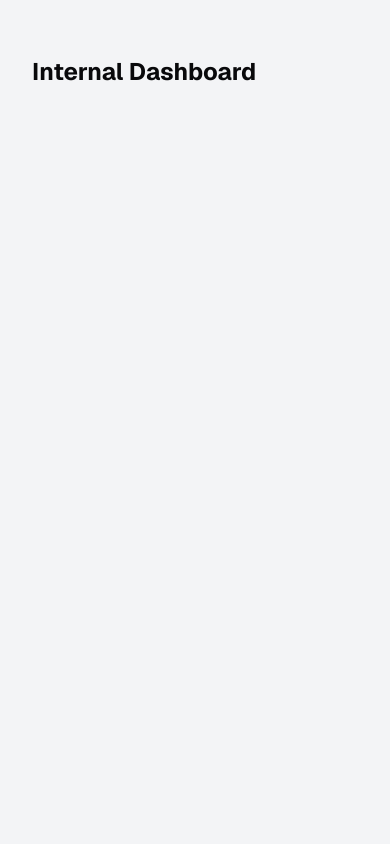
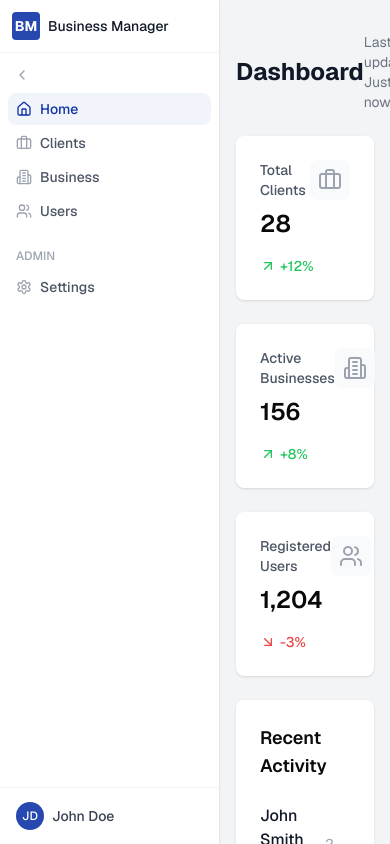
Before and after one commit to nizaeros/business-management, a Next.js app: page /internal/dashboard in a window 390 px wide. Built offline with nearby package versions, Linux system fonts and the light colour scheme.

Commit message:
feat: Improved sidebar design and layout
- Enhanced sidebar UI with AWS/Azure inspired design
- Reorganized menu items (Home, Clients, Business, Users)
- Created separate admin section for settings
- Improved responsive behavior and animations
- Added user dropdown with proper positioning

```diff
--- a/src/app/(internal)/internal/dashboard/page.tsx
+++ b/src/app/(internal)/internal/dashboard/page.tsx
@@ -1,12 +1,103 @@
 'use client';
 
 import React from 'react';
+import {
+  Users,
+  Building2,
+  Briefcase,
+  ArrowUpRight,
+  ArrowDownRight
+} from 'lucide-react';
 
 export default function InternalDashboardPage() {
   return (
-    <div className="p-4">
-      <h1 className="text-2xl font-bold mb-4">Internal Dashboard</h1>
-      {/* Dashboard content will be implemented here */}
+    <div className="space-y-6">
+      {/* Header */}
+      <div className="flex justify-between items-center">
+        <h1 className="text-2xl font-bold text-gray-900">Dashboard</h1>
+        <div className="text-sm text-gray-500">Last updated: Just now</div>
+      </div>
+
+      {/* Stats Grid */}
+      <div className="grid grid-cols-1 md:grid-cols-3 gap-6">
+        <StatCard
+          title="Total Clients"
+          value="28"
+          change="+12%"
+          trend="up"
+          icon={Briefcase}
+        />
+        <StatCard
+          title="Active Businesses"
+          value="156"
+          change="+8%"
+          trend="up"
+          icon={Building2}
+        />
+        <StatCard
+          title="Registered Users"
+          value="1,204"
+          change="-3%"
+          trend="down"
+          icon={Users}
+        />
+      </div>
+
+      {/* Recent Activity */}
+      <div className="bg-white rounded-lg shadow p-6">
+        <h2 className="text-lg font-semibold mb-4">Recent Activity</h2>
+        <div className="space-y-4">
+          {[
+            { user: 'John Smith', action: 'created a new business', time: '2 hours ago' },
+            { user: 'Sarah Wilson', action: 'updated client details', time: '4 hours ago' },
+            { user: 'Mike Johnson', action: 'added new user', time: '6 hours ago' },
+          ].map((activity, index) => (
+            <div key={index} className="flex items-center justify-between py-2 border-b border-gray-100 last:border-0">
+              <div>
+                <span className="font-medium text-gray-900">{activity.user}</span>
+                <span className="text-gray-500"> {activity.action}</span>
+              </div>
+              <span className="text-sm text-gray-400">{activity.time}</span>
+            </div>
+          ))}
+        </div>
+      </div>
     </div>
   );
 }
+
+interface StatCardProps {
+  title: string;
+  value: string;
+  change: string;
+  trend: 'up' | 'down';
+  icon: React.ElementType;
+}
+
+function StatCard({ title, value, change, trend, icon: Icon }: StatCardProps) {
+  return (
+    <div className="bg-white rounded-lg shadow p-6">
+      <div className="flex justify-between items-start">
+        <div>
+          <p className="text-sm font-medium text-gray-600">{title}</p>
+          <p className="text-2xl font-semibold mt-2">{value}</p>
+        </div>
+        <div className="bg-gray-50 rounded-lg p-2">
+          <Icon className="w-6 h-6 text-gray-400" />
+        </div>
+      </div>
+      <div className="mt-4 flex items-center">
+        {trend === 'up' ? (
+          <ArrowUpRight className="w-4 h-4 text-green-500" />
+        ) : (
+          <ArrowDownRight className="w-4 h-4 text-red-500" />
+        )}
+        <span className={`ml-1 text-sm font-medium ${
+          trend === 'up' ? 'text-green-500' : 'text-red-500'
+        }`}>
+          {change}
+        </span>
+      </div>
+    </div>
+  );
+}
--- a/src/app/(internal)/layout.tsx
+++ b/src/app/(internal)/layout.tsx
@@ -1,4 +1,7 @@
+'use client';
+
 import React from 'react';
+import Sidebar from '@/components/ui/Sidebar';
 
 export default function InternalLayout({
   children,
@@ -6,10 +9,15 @@ export default function InternalLayout({
   children: React.ReactNode;
 }) {
   return (
-    <div className="min-h-screen bg-gray-100">
-      {/* Add navigation and sidebar components later */}
-      <main className="py-10">
-        <div className="max-w-7xl mx-auto px-4 sm:px-6 lg:px-8">{children}</div>
+    <div className="flex h-screen bg-gray-100">
+      {/* Sidebar */}
+      <Sidebar />
+
+      {/* Main Content */}
+      <main className="flex-1 overflow-auto">
+        <div className="max-w-7xl mx-auto px-4 sm:px-6 lg:px-8 py-8">
+          {children}
+        </div>
       </main>
     </div>
   );
--- a/src/components/ui/Sidebar.tsx
+++ b/src/components/ui/Sidebar.tsx
@@ -1,3 +1,5 @@
+'use client';
+
 import React, { useState } from 'react';
 import Link from 'next/link';
 import { usePathname } from 'next/navigation';
@@ -8,18 +10,25 @@ import {
   Briefcase,
   ChevronLeft,
   ChevronRight,
-  LayoutDashboard,
-  Settings
+  Home,
+  Settings,
+  LogOut,
+  User
 } from 'lucide-react';
 
-const menuItems = [
+const mainMenuItems = [
   {
-    title: 'Dashboard',
-    icon: LayoutDashboard,
+    title: 'Home',
+    icon: Home,
     path: '/internal/dashboard'
   },
   {
-    title: 'Businesses',
+    title: 'Clients',
+    icon: Briefcase,
+    path: '/internal/clients'
+  },
+  {
+    title: 'Business',
     icon: Building2,
     path: '/internal/businesses'
   },
@@ -27,12 +36,10 @@ const menuItems = [
     title: 'Users',
     icon: Users,
     path: '/internal/users'
-  },
-  {
-    title: 'Clients',
-    icon: Briefcase,
-    path: '/internal/clients'
-  },
+  }
+];
+
+const adminMenuItems = [
   {
     title: 'Settings',
     icon: Settings,
@@ -40,46 +47,90 @@ const menuItems = [
   }
 ];
 
+interface UserDropdownProps {
+  isExpanded: boolean;
+}
+
+const UserDropdown: React.FC<UserDropdownProps> = ({ isExpanded }) => {
+  const [isOpen, setIsOpen] = useState(false);
+  const userName = "John Doe"; // This should come from your auth context
+  const userInitials = userName.split(' ').map(n => n[0]).join('').toUpperCase();
+
+  const dropdownItems = [
+    { title: 'Edit Profile', icon: User, action: () => console.log('Edit profile') },
+    { title: 'Logout', icon: LogOut, action: () => console.log('Logout') },
+  ];
+
+  return (
+    <div className="relative">
+      <button
+        onClick={() => setIsOpen(!isOpen)}
+        className={`w-full p-1.5 flex items-center ${isExpanded ? 'px-2' : 'justify-center'} hover:bg-gray-100 rounded-lg transition-colors`}
+      >
+        <div className="w-7 h-7 rounded-full overflow-hidden bg-egyptian-blue/90 flex items-center justify-center flex-shrink-0">
+          <span className="text-white text-xs font-medium">{userInitials}</span>
+        </div>
+        {isExpanded && (
+          <motion.div
+            initial={{ opacity: 0, x: -10 }}
+            animate={{ opacity: 1, x: 0 }}
+            exit={{ opacity: 0, x: -10 }}
+            className="ml-2 text-sm font-medium text-gray-700 truncate"
+          >
+            {userName}
+          </motion.div>
+        )}
+      </button>
+
+      <AnimatePresence>
+        {isOpen && (
+          <motion.div
+            initial={{ opacity: 0, y: -10 }}
+            animate={{ opacity: 1, y: 0 }}
+            exit={{ opacity: 0, y: -10 }}
+            className={`absolute bottom-full ${isExpanded ? 'w-full' : 'w-48'} ${!isExpanded ? '-right-2' : 'right-0'} mb-1 bg-white rounded-lg shadow-lg border border-gray-200 overflow-hidden`}
+          >
+            {dropdownItems.map((item, index) => (
+              <button
+                key={index}
+                onClick={() => {
+                  item.action();
+                  setIsOpen(false);
+                }}
+                className="w-full px-3 py-1.5 flex items-center text-gray-700 hover:bg-gray-50 transition-colors"
+              >
+                <item.icon className="w-3.5 h-3.5 text-gray-500" />
+                <span className="ml-2 text-sm">{item.title}</span>
+              </button>
+            ))}
+          </motion.div>
+        )}
+      </AnimatePresence>
+    </div>
+  );
+};
+
 export default function Sidebar() {
   const [isExpanded, setIsExpanded] = useState(true);
   const pathname = usePathname();
+  const isAdmin = true; // This should come from your auth context
 
-  return (
-    <motion.div
-      initial={{ width: isExpanded ? 240 : 64 }}
-      animate={{ width: isExpanded ? 240 : 64 }}
-      transition={{ duration: 0.3, ease: 'easeInOut' }}
-      className="h-screen bg-white border-r border-gray-200 flex flex-col"
-    >
-      {/* Toggle Button */}
-      <button
-        onClick={() => setIsExpanded(!isExpanded)}
-        className="p-3 rounded-lg mx-2 mt-2 hover:bg-gray-100 transition-colors"
-      >
-        {isExpanded ? (
-          <ChevronLeft className="w-5 h-5 text-gray-500" />
-        ) : (
-          <ChevronRight className="w-5 h-5 text-gray-500" />
-        )}
-      </button>
-
-      {/* Navigation Items */}
-      <nav className="flex-1 pt-4">
-        {menuItems.map((item) => {
+  const renderMenuItems = (items: typeof mainMenuItems) => {
+    return items.map((item) => {
       const isActive = pathname === item.path;
 
       return (
         <Link
           key={item.path}
           href={item.path}
-              className={`flex items-center px-3 py-2 mx-2 rounded-lg mb-1 group transition-colors ${
+          className={`flex items-center px-2 py-1.5 rounded-lg mb-0.5 group transition-colors ${
             isActive
-                  ? 'bg-egyptian-blue text-white'
-                  : 'hover:bg-gray-100 text-gray-700'
+              ? 'bg-egyptian-blue/5 text-egyptian-blue'
+              : 'hover:bg-gray-50 text-gray-600'
           }`}
         >
-              <item.icon className={`w-5 h-5 ${
-                isActive ? 'text-white' : 'text-gray-500'
+          <item.icon className={`w-4 h-4 ${
+            isActive ? 'text-egyptian-blue' : 'text-gray-400 group-hover:text-gray-500'
           }`} />
           <AnimatePresence>
             {isExpanded && (
@@ -88,7 +139,7 @@ export default function Sidebar() {
                 animate={{ opacity: 1, x: 0 }}
                 exit={{ opacity: 0, x: -10 }}
                 transition={{ duration: 0.2 }}
-                    className="ml-3 font-medium"
+                className="ml-2 text-sm font-medium"
               >
                 {item.title}
               </motion.span>
@@ -96,8 +147,68 @@ export default function Sidebar() {
           </AnimatePresence>
         </Link>
       );
-        })}
+    });
+  };
+
+  return (
+    <motion.div
+      initial={{ width: isExpanded ? 220 : 56 }}
+      animate={{ width: isExpanded ? 220 : 56 }}
+      transition={{ duration: 0.3, ease: 'easeInOut' }}
+      className="h-screen bg-white border-r border-gray-200 flex flex-col shadow-sm"
+    >
+      {/* Logo/Brand Header */}
+      <div className="p-3 border-b border-gray-100">
+        <div className="flex items-center">
+          <div className="w-7 h-7 rounded bg-egyptian-blue/90 flex items-center justify-center text-white font-bold text-sm">
+            BM
+          </div>
+          {isExpanded && (
+            <motion.div
+              initial={{ opacity: 0, x: -10 }}
+              animate={{ opacity: 1, x: 0 }}
+              exit={{ opacity: 0, x: -10 }}
+              className="ml-2 font-medium text-sm text-gray-900"
+            >
+              Business Manager
+            </motion.div>
+          )}
+        </div>
+      </div>
+
+      {/* Toggle Button */}
+      <button
+        onClick={() => setIsExpanded(!isExpanded)}
+        className="p-1.5 rounded-lg mx-2 mt-2 hover:bg-gray-100 transition-colors"
+      >
+        {isExpanded ? (
+          <ChevronLeft className="w-4 h-4 text-gray-400" />
+        ) : (
+          <ChevronRight className="w-4 h-4 text-gray-400" />
+        )}
+      </button>
+
+      {/* Main Navigation Items */}
+      <nav className="flex-1 pt-1 px-2">
+        {renderMenuItems(mainMenuItems)}
+
+        {/* Admin Section */}
+        {isAdmin && (
+          <>
+            {isExpanded && (
+              <div className="mt-4 mb-1 px-2">
+                <span className="text-xs font-medium text-gray-400 uppercase">Admin</span>
+              </div>
+            )}
+            {renderMenuItems(adminMenuItems)}
+          </>
+        )}
       </nav>
+
+      {/* User Section */}
+      <div className="mt-auto border-t border-gray-100 p-2">
+        <UserDropdown isExpanded={isExpanded} />
+      </div>
     </motion.div>
   );
 }
```
Lines whose indentation alone changed are shown as unchanged.
